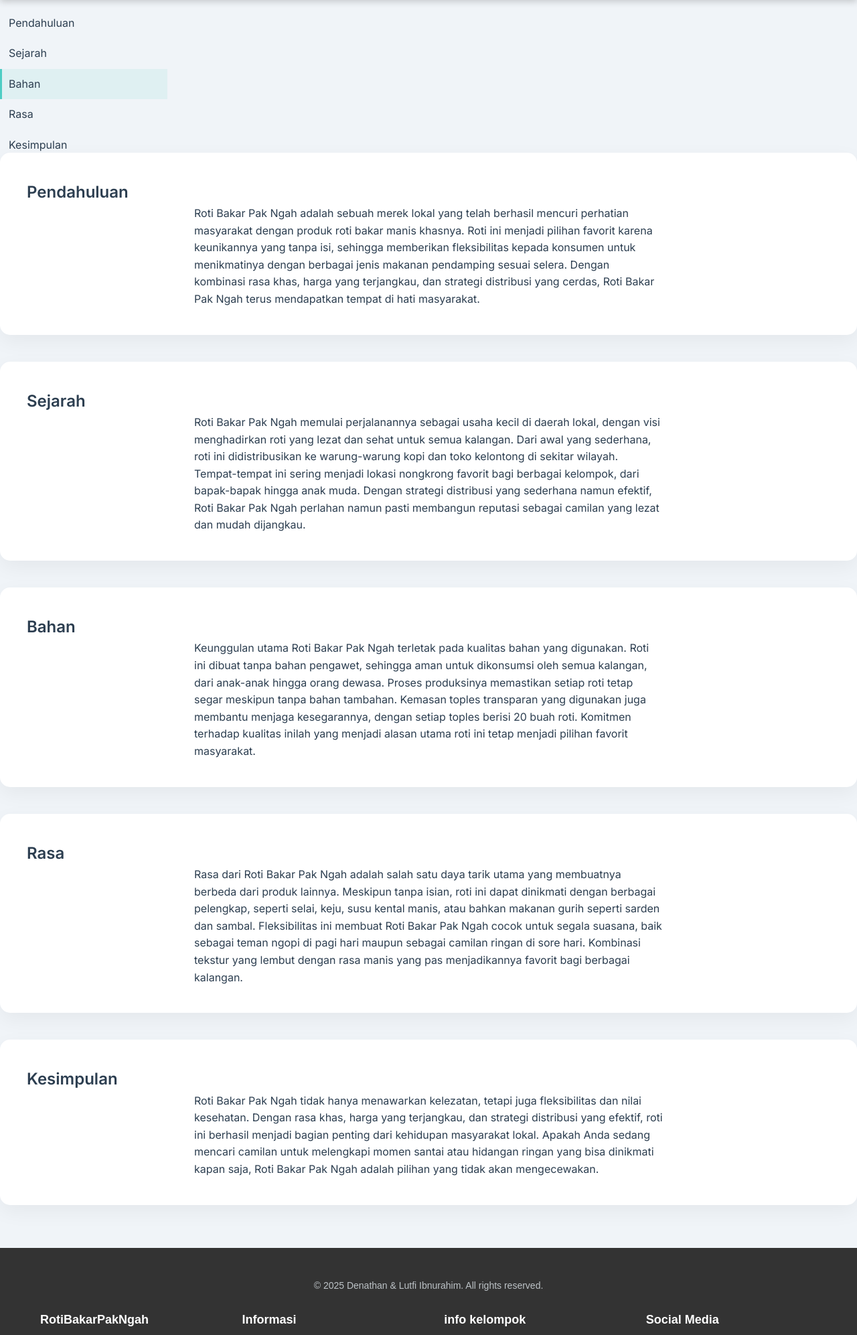
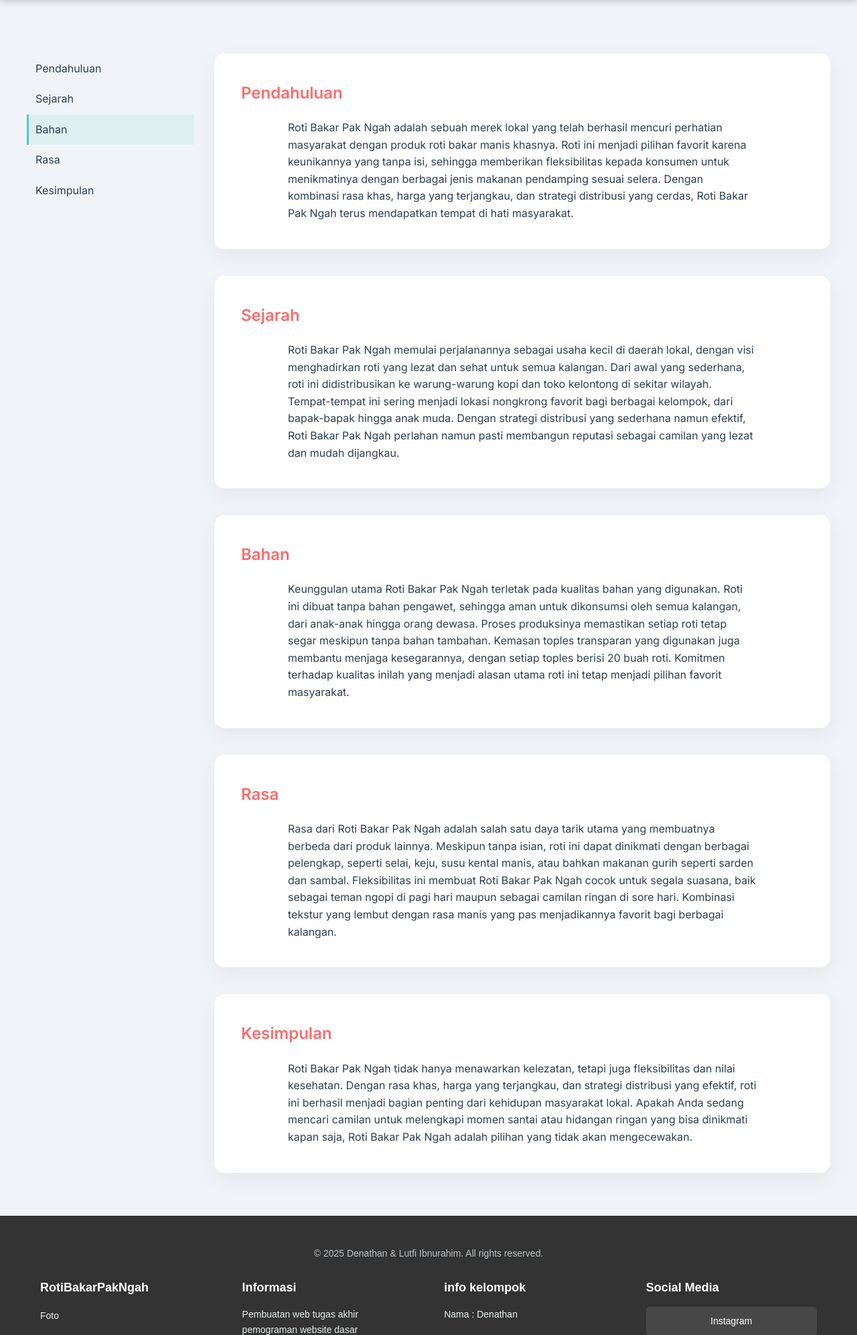
Before and after one commit to bit-8/rotibakarpakngah, a PHP site: page /about.html in a window 1280 px wide. Shown: the part 88-2081 px from the top of the page at 67% size. Run offline with PHP 8.4, Linux system fonts and the light colour scheme.

Commit message:
Update about.css

```diff
--- a/about.css
+++ b/about.css
@@ -91,6 +91,23 @@
         }
 
         /* Animasi untuk h1 */
+        .content-section h1 {
+            color: var(--primary-color);
+            margin-bottom: 20px;
+            position: relative;
+            display: inline-block;
+            animation: slideInFromRight 1s ease-out;
+        }
+
+        /* Layout Utama */
+        .main-wrapper {
+            display: flex;
+            max-width: 1200px;
+            margin: 80px auto 0;
+            gap: 30px;
+            position: relative;
+        }
+
         /* Navigasi Samping */
 .section-nav {
     width: 250px;
```
